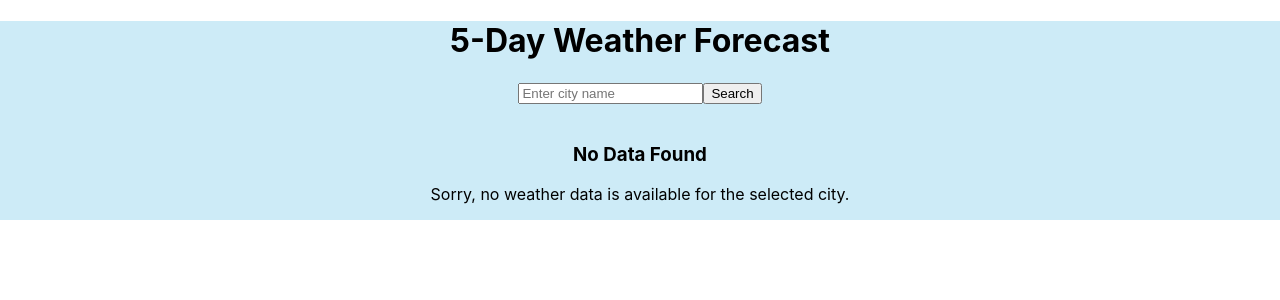
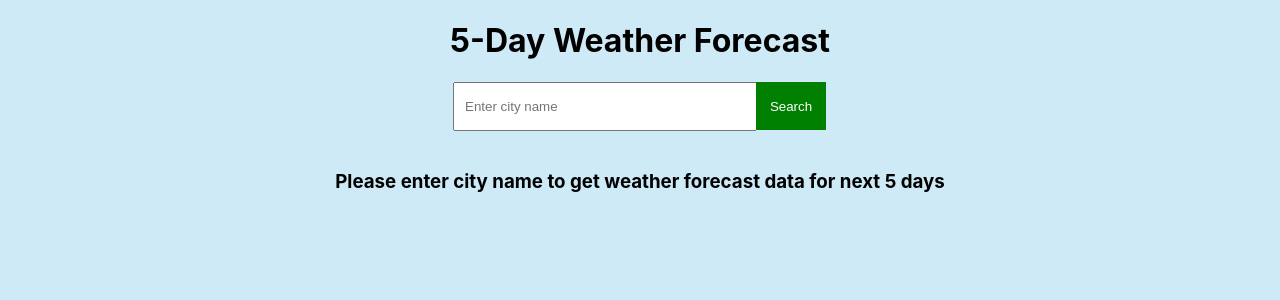
Before and after one commit to Lokeshjana/Weather_Forecast, a React (Create React App) app: page / in a window 1280 px wide. Shown: the top 300 px of the page. Built offline with nearby package versions, Linux system fonts and the light colour scheme.

Commit message:
changes for better ui

```diff
--- a/package.json
+++ b/package.json
@@ -6,6 +6,7 @@
     "@testing-library/jest-dom": "^5.17.0",
     "@testing-library/react": "^13.4.0",
     "@testing-library/user-event": "^13.5.0",
+    "aos": "^2.3.4",
     "react": "^18.3.1",
     "react-dom": "^18.3.1",
     "react-scripts": "5.0.1",
--- a/src/App.css
+++ b/src/App.css
@@ -1,6 +1,5 @@
 .App {
   text-align: center;
-  background-color: #87ceeb69;
 }
 
 .forecast-container {
@@ -27,6 +26,10 @@
   padding: 20px;
   margin: 20px;
   box-shadow: 0 4px 8px rgba(0, 0, 0, 0.1);
+  font-size: 18px;
+  font-family: sanserif;
+  color: black;
+  line-height: 1.2;
 }
 
 .content {
@@ -37,25 +40,28 @@
 }
 
 .sun {
-  position: absolute;
-  top: 20px;
-  right: 20px;
+  top: 5px;
+  right: 10px;
   width: 60px;
   height: 60px;
-  background-color: #FFD700;
-  border-radius: 50%;
-  box-shadow: 0 0 20px 10px #ffd700b5;
+  justify-content: end;
+  display: flex;
+  position: absolute;
 }
-
-.sun::before {
-  content: '';
-  position: absolute;
-  top: 50%;
-  left: 50%;
-  transform: translate(-50%, -50%);
-  width: 30px;
-  height: 30px;
-  background-color: #FFD700;
-  border-radius: 50%;
-  box-shadow: 0 0 10px 5px #FFD700;
+.search_btn{
+  cursor: pointer;
+  height: 48px;
+  border-radius: 0px;
+  background: green;
+  color: #FFF;
+  width: 70px;
+  cursor: pointer;
+  position: relative;
+  right: 1px;
+  border: 1px solid green;
 }
+.input_btn{
+  height: 25px;
+  width: 280px;
+  padding: 10px;
+}
--- a/src/App.js
+++ b/src/App.js
@@ -1,12 +1,17 @@
-import React, { useState } from 'react';
-import './App.css';
-
-const API_KEY = '1635890035cbba097fd5c26c8ea672a1';
-const BASE_URL = 'https://api.openweathermap.org/data/2.5/forecast';
+import React, { useEffect, useState } from "react";
+import "./App.css";
+import AOS from "aos";
+import 'aos/dist/aos.css';
+const API_KEY = "1635890035cbba097fd5c26c8ea672a1";
+const BASE_URL = "https://api.openweathermap.org/data/2.5/forecast";
 
 function App() {
   const [forecastData, setForecastData] = useState([]);
-  const [city, setCity] = useState('');
+  const [city, setCity] = useState("");
+
+  useEffect(() => {
+    AOS.init();
+  }, []);
 
   const NoDataFound = () => {
     return (
@@ -15,18 +20,20 @@ function App() {
         <p>Sorry, no weather data is available for the selected city.</p>
       </div>
     );
-  }
+  };
 
   const fetchData = async (city) => {
     try {
-      const response = await fetch(`${BASE_URL}?q=${city}&appid=${API_KEY}&units=metric`);
+      const response = await fetch(
+        `${BASE_URL}?q=${city}&appid=${API_KEY}&units=metric`
+      );
       if (!response.ok) {
-        throw new Error('Failed to fetch weather data');
+        throw new Error("Failed to fetch weather data");
       }
       const data = await response.json();
       const currentDate = new Date();
       const nextFiveDays = [];
-      data.list.forEach(item => {
+      data.list.forEach((item) => {
         const itemDate = new Date(item.dt * 1000);
         if (itemDate.getDate() !== currentDate.getDate()) {
           nextFiveDays.push(item);
@@ -37,47 +44,72 @@ function App() {
       });
       setForecastData(nextFiveDays);
     } catch (error) {
-      console.error('Error fetching weather data:', error);
+      console.error("Error fetching weather data:", error);
     }
-  }
+  };
 
   const handleSubmit = async (e) => {
     e.preventDefault();
     try {
       fetchData(city);
     } catch (error) {
-      console.error('Error fetching weather data:', error);
+      console.error("Error fetching weather data:", error);
     }
   };
 
   return (
     <div className="App">
-      <h1>5-Day Weather Forecast  {city && forecastData?.length > 0 && "- " + city}</h1>
+      <h1>
+        5-Day Weather Forecast {city && forecastData?.length > 0 && "- " + city}
+      </h1>
       <form onSubmit={handleSubmit}>
         <input
           type="text"
           value={city}
           onChange={(e) => {
-            setCity(e.target.value)
-            setForecastData([])
+            setCity(e.target.value);
+            setForecastData([]);
           }}
           placeholder="Enter city name"
+          className="input_btn"
         />
-        <button type="submit">Search</button>
+        <button type="submit" className="search_btn">
+          Search
+        </button>
       </form>
       <div className="forecast-container">
-        {forecastData?.length > 0 ? forecastData.map((day, index) => (
+        {forecastData?.length > 0 &&
+          forecastData.map((day, index) => (
+            <div data-aos="fade-up">
               <div className="weather-card" key={index}>
                 <div className="weather-content">
-            <h2>{new Date(day.dt * 1000).toLocaleDateString('en-US', { weekday: 'long' })}</h2>
+                  <img
+                    className="sun"
+                    alt="sun_image"
+                    src="https://cdn2.iconfinder.com/data/icons/weather-flat-14/64/weather02-512.png"
+                  />
+                  <h2>
+                    {new Date(day.dt * 1000).toLocaleDateString("en-US", {
+                      weekday: "long",
+                    })}
+                  </h2>
                   <p>{new Date(day.dt * 1000).toLocaleString()}</p>
                   <p>Temperature: {day.main.temp}°C</p>
                   <p>Description: {day.weather[0].description}</p>
                 </div>
-          <div className="sun"></div>
               </div>
-        )) : <NoDataFound />
-        }
+            </div>
+          ))}
+        {city === "" ? (
+          <div className="no-data-found">
+            <h3>
+              Please enter city name to get weather forecast data for next 5
+              days{" "}
+            </h3>
+          </div>
+        ) : (
+          city && forecastData?.length === 0 && <NoDataFound />
+        )}
       </div>
     </div>
   );
--- a/src/index.css
+++ b/src/index.css
@@ -5,6 +5,7 @@ body {
     sans-serif;
   -webkit-font-smoothing: antialiased;
   -moz-osx-font-smoothing: grayscale;
+  background-color: #87ceeb69;
 }
 
 code {
```
Lines whose indentation alone changed are shown as unchanged.
